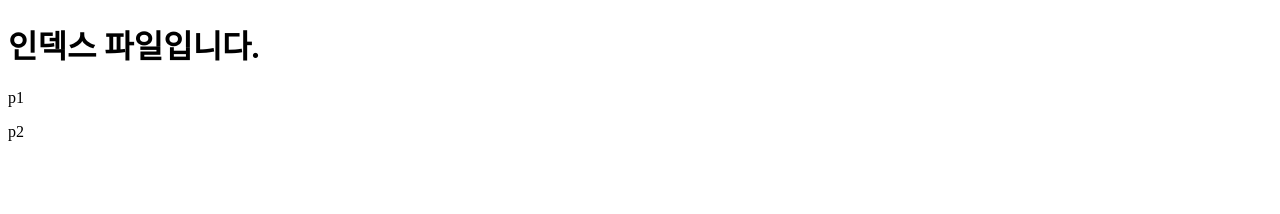
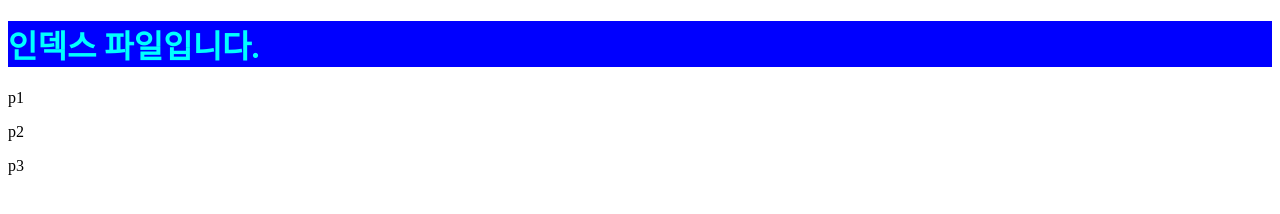
Before and after one commit to izero33/test07, a plain HTML site: page index.html in a window 1280 px wide. Drawn offline with Linux system fonts and the light colour scheme.

Commit message:
p3츠가
git commit -m p3 추가

```diff
--- a/index.html
+++ b/index.html
@@ -4,10 +4,17 @@
   <meta charset="UTF-8">
   <meta name="viewport" content="width=device-width, initial-scale=1.0">
   <title>Document</title>
+  <style>
+    h1{
+      color: rgb(0, 255, 255);
+      background-color: blue;
+    }
+  </style>
 </head>
 <body>
   <h1>인덱스 파일입니다. </h1>
   <p>p1</p>
   <p>p2</p>
+  <p>p3</p>
 </body>
 </html>
```
